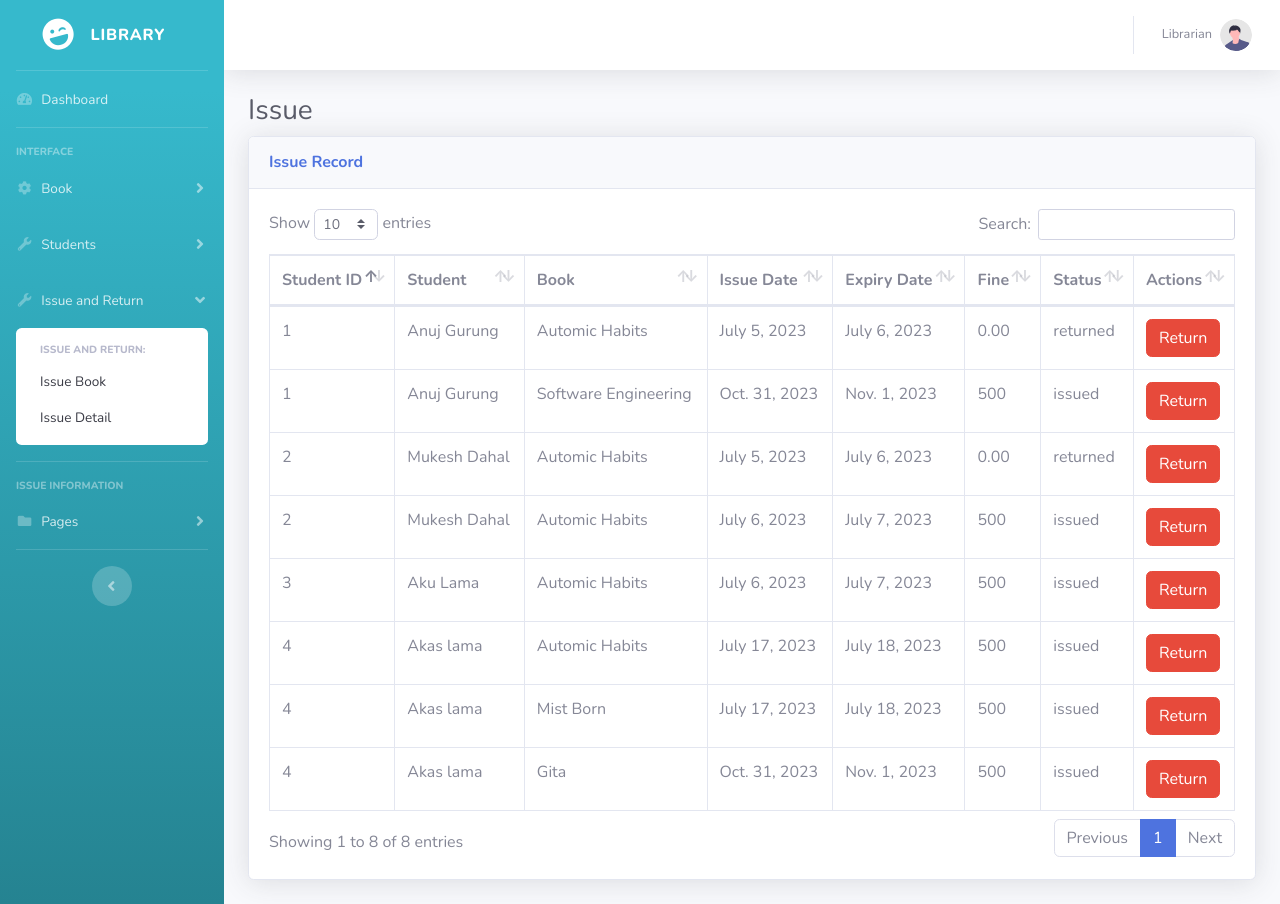
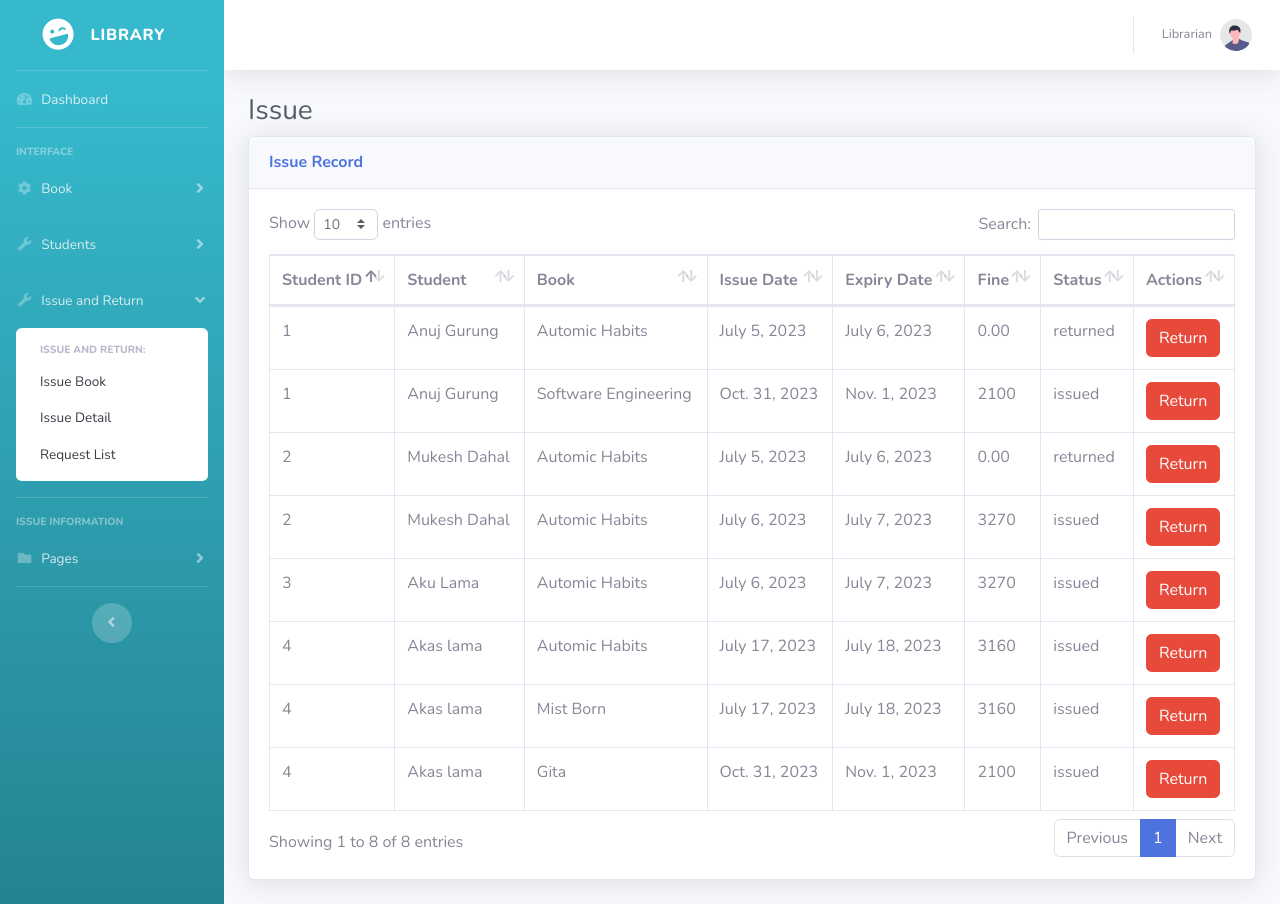
Before and after one commit to yusanlimbu/library-Project, a Django app: page /issue_detail/ in a window 1280 px wide, after a click on "Issue and Return". Run offline with Django 4.2, Linux system fonts and the light colour scheme; a user stored in the database is signed in; data comes from the database, SQL or seed files in the repository; both versions use the stored data as it was after the commit; some libraries are stand-ins or nearby versions.

Commit message:
“Yusan”

```diff
--- a/base/templates/base/base.html
+++ b/base/templates/base/base.html
@@ -105,7 +105,7 @@
                         <h6 class="collapse-header">Issue and Return:</h6>
                         <a class="collapse-item" href="{% url 'base:issue_book' %}">Issue Book</a>
                         <a class="collapse-item" href="{% url 'base:issue_detail' %}">Issue Detail</a>
-                        {% comment %} <a class="collapse-item" href="#">Return Book</a> {% endcomment %}
+                        <a class="collapse-item" href="#">Request List</a>
                     </div>
                 </div>
             </li>
@@ -131,30 +131,13 @@
                 <div id="collapsePages" class="collapse" aria-labelledby="headingPages" data-parent="#accordionSidebar">
                     <div class="bg-white py-2 collapse-inner rounded">
                         <h6 class="collapse-header">Login Screens:</h6>
-                        <a class="collapse-item" href="login.html">Login</a>
-                        <a class="collapse-item" href="register.html">Register</a>
-                        <a class="collapse-item" href="forgot-password.html">Forgot Password</a>
-                        <div class="collapse-divider"></div>
-                        <h6 class="collapse-header">Other Pages:</h6>
-                        <a class="collapse-item" href="404.html">404 Page</a>
-                        <a class="collapse-item" href="blank.html">Blank Page</a>
+                        {% comment %} <a class="collapse-item" href="login.html">Login</a> {% endcomment %}
+                        <a class="collapse-item" href="{% url 'base:logout' %}">logout</a>
+
                     </div>
                 </div>
             </li>
 
-            <!-- Nav Item - Charts -->
-            {% comment %} <li class="nav-item">
-                <a class="nav-link" href="charts.html">
-                    <i class="fas fa-fw fa-chart-area"></i>
-                    <span>Charts</span></a>
-            </li> {% endcomment %}
-
-            <!-- Nav Item - Tables -->
-            {% comment %} <li class="nav-item active">
-                <a class="nav-link" href="base.html">
-                    <i class="fas fa-fw fa-table"></i>
-                    <span>Tables</span></a>
-            </li> {% endcomment %}
 
             <!-- Divider -->
             <hr class="sidebar-divider d-none d-md-block">
@@ -229,15 +212,7 @@
             </div>
             <!-- End of Main Content -->
 
-            <!-- Footer -->
-            {% comment %} <footer class="sticky-footer bg-white">
-                <div class="container my-auto">
-                    <div class="copyright text-center my-auto">
-                        <span>Copyright &copy; Your Website 2020</span>
-                    </div>
-                </div>
-            </footer> {% endcomment %}
-            <!-- End of Footer -->
+
 
         </div>
         <!-- End of Content Wrapper -->
--- a/base/templates/base/student/profile.html
+++ b/base/templates/base/student/profile.html
@@ -11,7 +11,7 @@ margin-bottom: 3%;
 border-radius: 0.5rem;
 background: #fff;
 }
-.profile-img{
+{% comment %} .profile-img{
 text-align: center;
 }
 .profile-img .file {
@@ -23,7 +23,7 @@ border: none;
 border-radius: 0;
 font-size: 15px;
 background: #212529b8;
-}
+} {% endcomment %}
 </style>
 {% endblock %}
 {% block body %}
--- a/base/templates/base/student/student_navbar.html
+++ b/base/templates/base/student/student_navbar.html
@@ -33,6 +33,10 @@
               &nbsp;&nbsp;&nbsp;
               <li class="nav-item">
                 <a class="nav-link active" aria-current="page" href="{% url 'base:viewbook' %}">View Issued Books</a>
+              </li>
+              &nbsp;&nbsp;&nbsp;
+              <li class="nav-item">
+                <a class="nav-link active" aria-current="page" href="{% url 'base:viewbook' %}">Request Book</a>
               </li>
               &nbsp;&nbsp;&nbsp;
               <li class="nav-item">
--- a/base/views.py
+++ b/base/views.py
@@ -12,7 +12,6 @@ from django.contrib.auth.decorators import login_required
 
 
 
-
 @login_required(login_url = '/admin_login')
 def book_list(request):
     books = Book.objects.all()
@@ -23,17 +22,6 @@ def student_list(request):
     students = Student.objects.all()
     return render(request, 'base/student_list.html', {'students':students} )
 
-# def add_book(request):
-#     form = BookForm()
-#     if request.method == 'POST':
-#         #print('Printing POST:',request.POST)
-#         form = BookForm(request.POST)
-#         if form.is_valid():
-#             form.save()
-#             return redirect('base:book_list')
-
-#     context = {'form':form}
-#     return render(request,'base/add_book.html', context)
 
 
 @login_required(login_url = '/admin_login')
@@ -77,21 +65,6 @@ def add_book(request):
 
 
 
-# def update_book(request,pk):
-
-#     book = Book.objects.get(pk=pk)
-#     form = BookForm(instance=book)
-#     if request.method == 'POST':
-#         #print('Printing POST:',request.POST)
-#         form = BookForm(request.POST, instance = book)
-#         if form.is_valid():
-#             form.save()
-#             return redirect('base:book_list')
-
-#     context = {'form':form}
-#     return render(request,'base/add_book.html', context)
-
-
 @login_required(login_url = '/admin_login')
 def update_book(request, pk):
     book = Book.objects.get(pk=pk)
@@ -132,9 +105,19 @@ def update_book(request, pk):
 
 @login_required(login_url = '/admin_login')
 def delete_book(request, pk):
-    book = Book.objects.get(pk=pk)
+    book = get_object_or_404(Book, pk=pk)
+
+    # Check if the book has been issued
+    if Issue.objects.filter(book=book, status='issued').exists():
+        return HttpResponse('Cannot delete book with has been issued.')
+    # If the book has not been issued, proceed with the deletion.
     book.delete()
     return HttpResponseRedirect(reverse('base:book_list'))
+
+# def delete_book(request, pk):
+#     book = Book.objects.get(pk=pk)
+#     book.delete()
+#     return HttpResponseRedirect(reverse('base:book_list'))
 
 
 
@@ -166,42 +149,9 @@ def delete_student(request, pk):
         return HttpResponse('Cannot delete student with issued books.')
     student.delete()
     return HttpResponseRedirect(reverse('base:student_list'))
-# def delete_student(request, pk):
-#     student = Student.objects.get(pk=pk)
-#     student.delete()
-#     return HttpResponseRedirect(reverse('base:student_list'))
 
 
 
-# views.py
-
-# from django.shortcuts import render, redirect
-# from django.urls import reverse
-# from openpyxl import load_workbook
-# from .models import Student
-
-# def upload(request):
-#     if request.method == 'POST' and request.FILES['myfile']:
-#         myfile = request.FILES['myfile']
-#         # Check that the file extension is .xlsx
-#         if not myfile.name.endswith('.xlsx'):
-#             return render(request, 'base/student_import.html', {'error': 'File must be in .xlsx format.'})
-#         wb = load_workbook(filename=myfile, read_only=True)
-#         ws = wb.active
-#         for row in ws.iter_rows(min_row=2):
-#             student = Student(
-#                 student_id=row[0].value,
-#                 name=row[1].value,
-#                 email=row[2].value,
-#                 password=row[3].value,
-#                 course=row[4].value,
-#                 batch=row[5].value,
-#                 phone_number=row[6].value
-#             )
-#             student.save()
-#         # return redirect('student_list')
-#         return redirect(reverse('base:student_list'))
-#     return render(request, 'base/student_import.html')
 
 
 
@@ -260,9 +210,9 @@ def issue_detail(request):
             days_overdue = (today - issue.expiry_date).days
             fine = days_overdue * 10
 
-            # Limit the fine to a maximum of 500
-            if fine > 500:
-                fine = 500
+            # # Limit the fine to a maximum of 500
+            # if fine > 500:
+            #     fine = 500
             issue.fine = fine
             issue.save()
     return render(request, 'base/issue/issue_detail.html', {'issues': issues})
@@ -374,21 +324,12 @@ def view_student_book(request):
         if issue.expiry_date < today:
             days_overdue = (today - issue.expiry_date).days
             fine = days_overdue * 10
-            if fine > 500:
-                fine = 500
+            # if fine > 500:
+            #     fine = 500
             issue.fine = fine
             issue.save()
 
     return render(request, 'base/student/viewbook.html', {'issues': issues})
-
-
-
-
-
-
-
-
-
 
 
 
@@ -444,3 +385,31 @@ def student_login(request):
 def Logout_User(request):
     logout(request)
     return redirect ("base:index")
+
+
+
+
+######
+######
+from django.shortcuts import render, get_object_or_404, redirect
+from django.urls import reverse
+from django.http import HttpResponseRedirect
+from .models import Book, Issue, Student
+
+def request_book(request, book_id):
+    book = get_object_or_404(Book, pk=book_id)
+    student = get_object_or_404(Student, student_id=request.user.username)  # Assuming you store the student ID in the username field
+
+    # Check if the book is available
+    if book.available_copies > 0:
+        # Create a new issue record
+        issue = Issue(student=student, book=book, status='requested')
+        issue.save()
+
+        # Decrease the available copies of the book
+        book.available_copies -= 1
+        book.save()
+
+        return HttpResponseRedirect(reverse('base:book_list'))  # Redirect to the book list page or a confirmation page
+    else:
+        return render(request, 'base/error_page.html', {'message': 'Sorry, the book is not available for request.'})
```
Also changed, not shown: base/templates/base/book_list.html (+0 -10 lines), base/templates/base/student/requestbook.html (added, +41 -0 lines), db.sqlite3, 4 other files.
